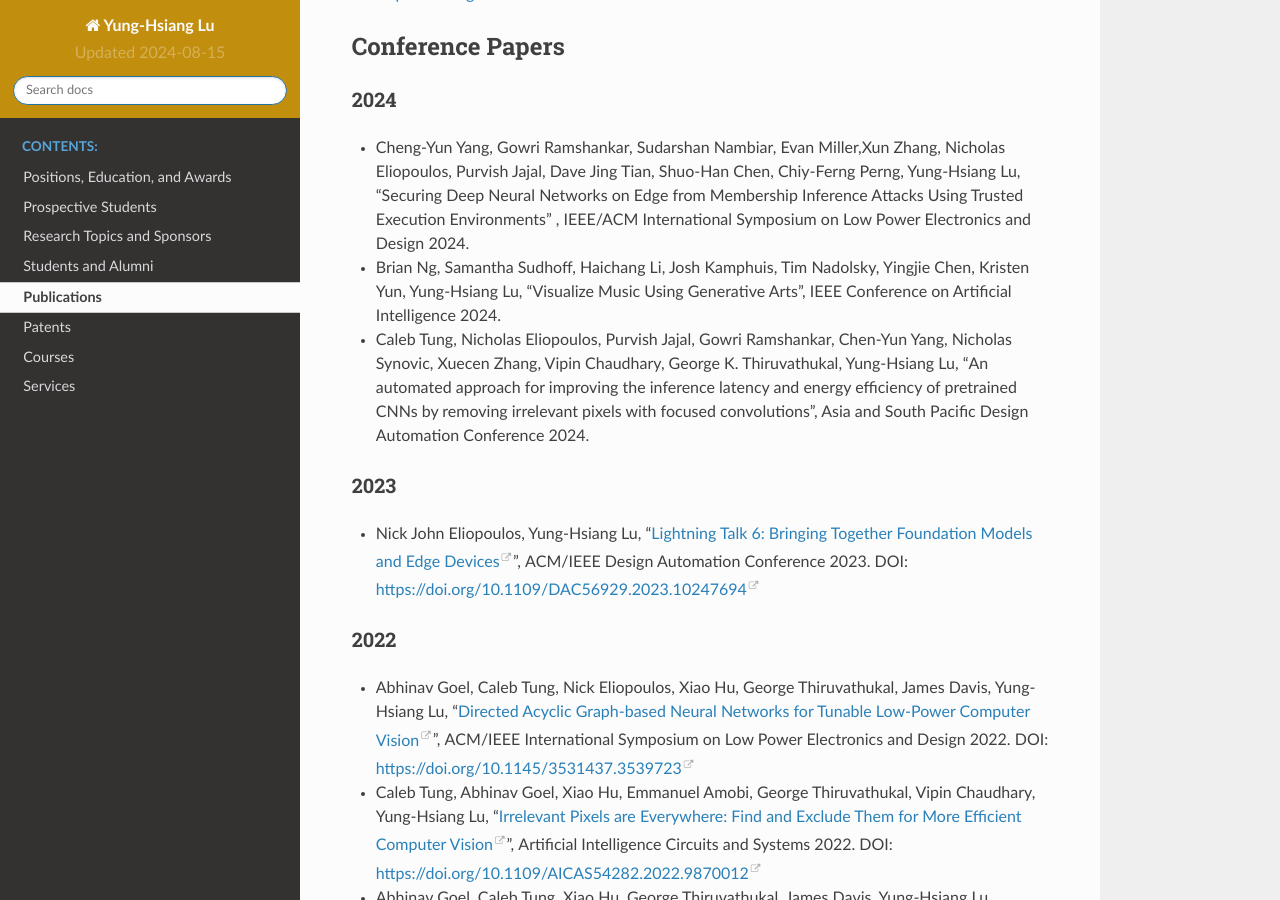
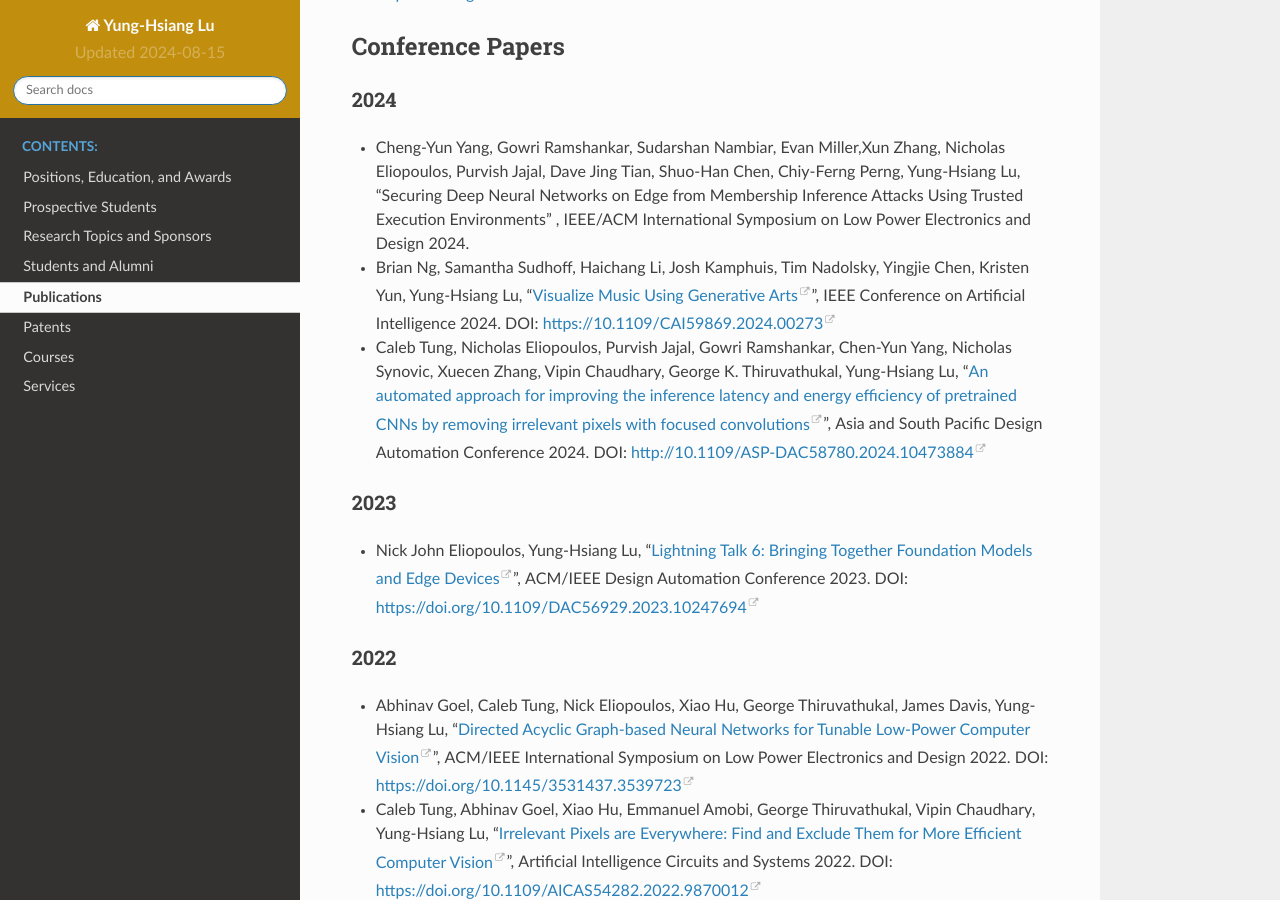
Before and after one commit to luyunghsiang/yhluweb, a Sphinx documentation site: the page built from source/publications.rst, in a window 1280 px wide and 900 px high, scrolled down 4671 px. Built offline with Sphinx 7.4.7 and the Read the Docs theme 2.0.0, drawn with Linux system fonts in a browser that asks for light colours.

Commit message:
add paper DOI

```diff
--- a/source/publications.rst
+++ b/source/publications.rst
@@ -330,16 +330,20 @@ Conference Papers
   Power Electronics and Design 2024.
 
 - Brian Ng, Samantha Sudhoff, Haichang Li, Josh Kamphuis, Tim
-  Nadolsky, Yingjie Chen, Kristen Yun, Yung-Hsiang Lu, "Visualize
-  Music Using Generative Arts", IEEE Conference on Artificial
-  Intelligence 2024.
+  Nadolsky, Yingjie Chen, Kristen Yun, Yung-Hsiang Lu, "`Visualize
+  Music Using Generative Arts
+  <https://ieeexplore.ieee.org/document/10605337>`_", IEEE Conference
+  on Artificial Intelligence 2024. DOI:
+  https://10.1109/CAI59869.2024.00273
 
 - Caleb Tung, Nicholas Eliopoulos, Purvish Jajal, Gowri Ramshankar,
   Chen-Yun Yang, Nicholas Synovic, Xuecen Zhang, Vipin Chaudhary,
-  George K. Thiruvathukal, Yung-Hsiang Lu, "An automated approach for
+  George K. Thiruvathukal, Yung-Hsiang Lu, "`An automated approach for
   improving the inference latency and energy efficiency of pretrained
-  CNNs by removing irrelevant pixels with focused convolutions", Asia
-  and South Pacific Design Automation Conference 2024.
+  CNNs by removing irrelevant pixels with focused convolutions
+  <https://ieeexplore.ieee.org/document/10473884>`_", Asia and South
+  Pacific Design Automation Conference 2024. DOI:
+  http://10.1109/ASP-DAC58780.2024.10473884
 
 2023
 ^^^^
```
